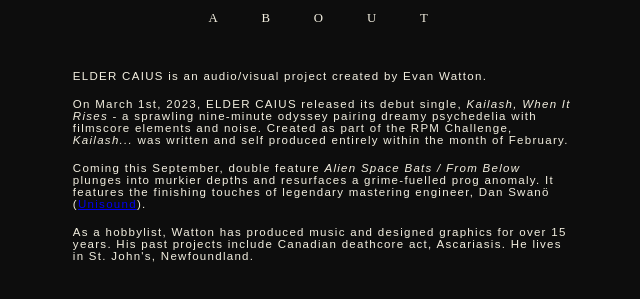
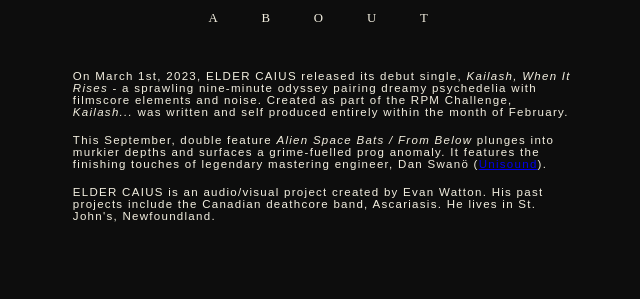
Before and after one commit to evnwttn/ecdotcom, a React (Vite) app in the folder web/: page / in a window 1280 px wide. Shown: the part 755-1054 px from the top of the page, without its empty margins (319-959 px from the left). Built offline with nearby package versions, Linux system fonts and the light colour scheme; a web font is replaced by a local one.

Commit message:
Update App.tsx

```diff
--- a/web/src/components/App.tsx
+++ b/web/src/components/App.tsx
@@ -20,9 +20,6 @@ export const App = () => {
           <Box sx={appSx.bio.title}>About</Box>
           <Box sx={appSx.bio.body}>
             <Box sx={appSx.bio.div}>
-              ELDER CAIUS is an audio/visual project created by Evan Watton.
-            </Box>
-            <Box sx={appSx.bio.div}>
               On March 1st, 2023, ELDER CAIUS released its debut single,{" "}
               <i>Kailash, When It Rises</i> - a sprawling nine-minute odyssey
               pairing dreamy psychedelia with filmscore elements and noise.
@@ -30,9 +27,9 @@ export const App = () => {
               written and self produced entirely within the month of February.
             </Box>
             <Box sx={appSx.bio.div}>
-              Coming this September, double feature{" "}
+              This September, double feature{" "}
               <i>Alien Space Bats / From Below</i> plunges into murkier depths
-              and resurfaces a grime-fuelled prog anomaly. It features the
+              and surfaces a grime-fuelled prog anomaly. It features the
               finishing touches of legendary mastering engineer, Dan Swanö (
               <a
                 href="https://www.unisound.se/"
@@ -44,9 +41,9 @@ export const App = () => {
               ).
             </Box>
             <Box sx={appSx.bio.bottomDiv}>
-              As a hobbylist, Watton has produced music and designed graphics
-              for over 15 years. His past projects include Canadian deathcore
-              act, Ascariasis. He lives in St. John's, Newfoundland.
+              ELDER CAIUS is an audio/visual project created by Evan Watton. His
+              past projects include the Canadian deathcore band, Ascariasis. He
+              lives in St. John's, Newfoundland.
             </Box>
           </Box>
         </Box>
```
